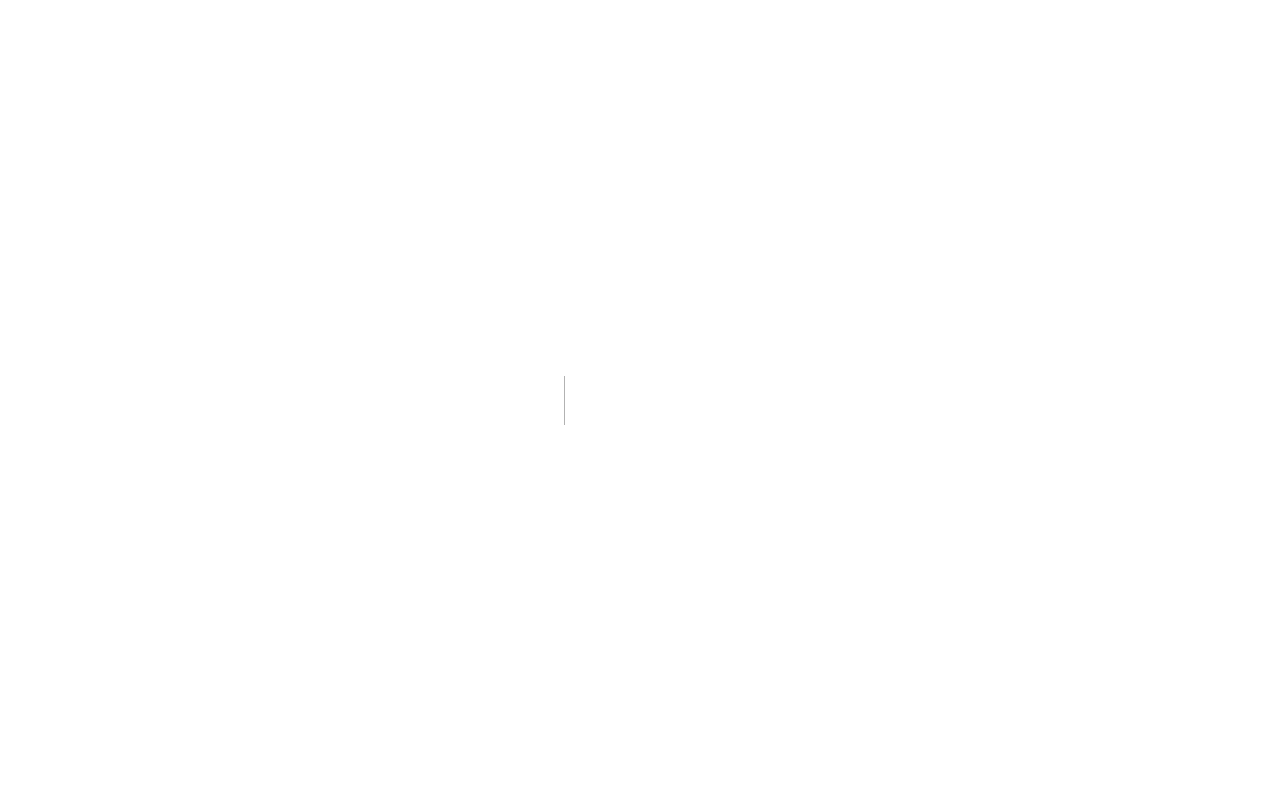
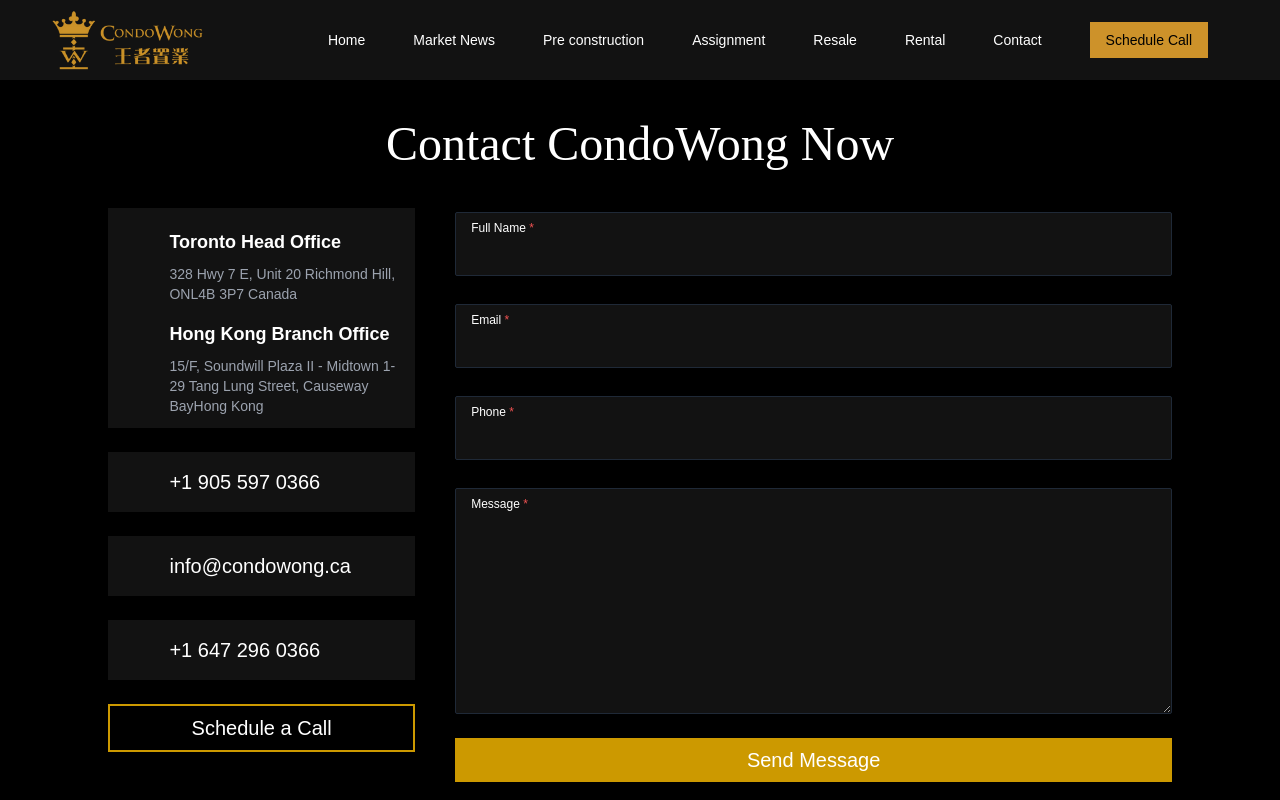
Before and after one commit to aparg/condowong-main, a Next.js app: page /contact in a window 1280 px wide. Before the commit this address had no page. Shown: the top 800 px of the page. Built offline with nearby package versions, Linux system fonts and the light colour scheme.

Commit message:
contact page added

```diff
--- /dev/null
+++ b/src/app/(home)/contact/page.js
@@ -0,0 +1,12 @@
+import Contact from "@/components/Contact";
+import React from "react";
+
+const contact = () => {
+  return (
+    <div className="container">
+      <Contact />
+    </div>
+  );
+};
+
+export default contact;
--- a/src/app/(home)/layout.js
+++ b/src/app/(home)/layout.js
@@ -6,7 +6,7 @@
 export default async function RootLayout({ children }) {
   return (
     <>
-      <body className="montserrat bg-black montserrat">
+      <main className="montserrat bg-black montserrat">
         <NextTopLoader
           color="#cd922b"
           initialPosition={0.08}
@@ -26,7 +26,7 @@
           integrity="sha384-MrcW6ZMFYlzcLA8Nl+NtUVF0sA7MsXsP1UyJoMp4YLEuNSfAP+JcXn/tWtIaxVXM"
           crossOrigin="anonymous"
         ></Script>
-      </body>
+      </main>
     </>
   );
 }
--- a/src/app/admin/layout.js
+++ b/src/app/admin/layout.js
@@ -6,7 +6,7 @@
 export default function AdminLayout({ children }) {
   return (
     <>
-      <body className="montserrat bg-white montserrat">
+      <main className="montserrat bg-white montserrat">
         <NextTopLoader
           color="#cd922b"
           initialPosition={0.08}
@@ -27,7 +27,7 @@
           integrity="sha384-MrcW6ZMFYlzcLA8Nl+NtUVF0sA7MsXsP1UyJoMp4YLEuNSfAP+JcXn/tWtIaxVXM"
           crossOrigin="anonymous"
         ></Script>
-      </body>
+      </main>
     </>
   );
 }
--- a/src/app/layout.js
+++ b/src/app/layout.js
@@ -14,5 +14,9 @@
 };
 
 export default function RootLayout({ children }) {
-  return <html lang="en">{children}</html>;
+  return (
+    <html lang="en">
+      <body>{children}</body>
+    </html>
+  );
 }
--- a/src/components/Contact.js
+++ b/src/components/Contact.js
@@ -8,11 +8,11 @@
 
 const Contact = () => {
   return (
-    <div className=" m-24">
-      <div className="title text-5xl  my-10  text-start text-white playfair">
-        Contact Us
+    <div className="mx-24">
+      <div className="title text-5xl  my-10  text-center text-white playfair">
+        Contact CondoWong Now
       </div>
-      <div className="bg-black text-white flex flex-row gap-10 items-center justify-center ">
+      <div className="bg-black text-white flex flex-row gap-10 items-start justify-center ">
         {/* left part */}
         <div className="left-part w-[30%]">
           <div className="flex flex-col gap-y-6 ">
@@ -53,7 +53,7 @@
                 <i class="bi bi-envelope-fill text-2xl text-center items-center"></i>
               </div>
               <div className="email w-4/5">
-                <div className="title text-xl  my-1 ">admin@condowong.ca</div>
+                <div className="title text-xl  my-1 ">info@condowong.ca</div>
               </div>
             </div>
 
@@ -69,7 +69,7 @@
             </div>
 
             {/* scheldule a call button  */}
-            <div className="flex flex-row items-center bg-[#CC9900] justify-center py-1  text-white">
+            <div className="flex flex-row items-center border-[#CC9900] border-2 justify-center py-1  text-white">
               <div className="title text-xl  my-1 ">Schedule a Call</div>
             </div>
           </div>
@@ -113,7 +113,7 @@
             {/* subject input section  */}
             <div className="relative border-none">
               <label htmlFor="subject" className={labelLead}>
-                Subject <span className="text-red-500">*</span>{" "}
+                Phone <span className="text-red-500">*</span>{" "}
               </label>
               <input
                 type="text"
@@ -141,7 +141,7 @@
 
             {/* submit button */}
             <div className="flex flex-row items-center bg-[#CC9900] justify-center py-1  text-white">
-              <div className="title text-xl  my-1 ">Send</div>
+              <div className="title text-xl  my-1 ">Send Message</div>
             </div>
           </div>
         </div>
--- a/src/components/Navbar.js
+++ b/src/components/Navbar.js
@@ -33,7 +33,7 @@
                 href="/pre-construction"
                 className="hover:text-primary-color hover:no-underline	hover:border-b-orange-400 hover:border-b-2 text-white"
               >
-                Pre-Construction
+                Pre construction
               </Link>
             </div>
             <div className="flex items-center h-full justify-center px-6 py-1 font-normal text-sm bg-black-tint text-[#fff]">
@@ -70,7 +70,7 @@
             </div>
             <div className="flex items-center h-full justify-center px-6 py-1 font-normal text-sm bg-black-tint text-[#fff]">
               <Link
-                href="/contact"
+                href="/schedule"
                 className="flex justify-between align-center bg-primary-color text-[#000] rounded-0 py-2 px-4 font-normal hover:text-black-900 hover:bg-orange-100 no-underline hover:no-underline"
               >
                 Schedule Call
```
